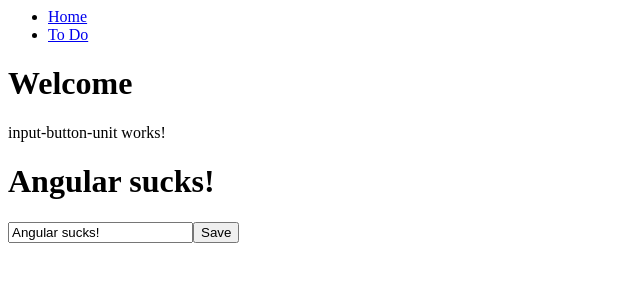
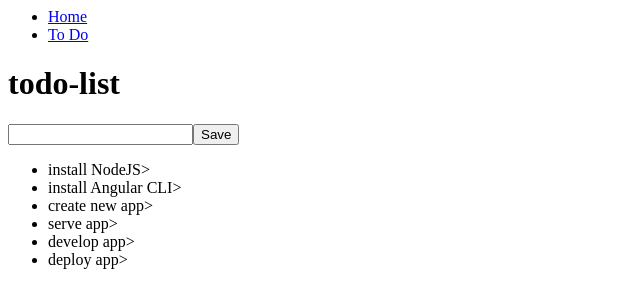
Before and after one commit to mtrijsel/ng-simple-todo, an Angular app: page /todo in a window 1280 px wide. Shown: the top 308 px of the page, without its empty margins (0-640 px from the left). Built offline with nearby package versions, Linux system fonts and the light colour scheme.

Commit message:
3 files modified, 6 added, 3 deleted

```diff
--- a/src/input-button-unit/input-button-unit.component.html
+++ b/src/app/input-button-unit/input-button-unit.component.html
@@ -1,7 +1,4 @@
-<p>
-  input-button-unit works!
-</p>
-<h1>{{title}}</h1>
+<h4>{{title}}</h4>
 <input
   #inputElementRef
   [value]="title"
--- a/src/input-button-unit/input-button-unit.component.ts
+++ b/src/app/input-button-unit/input-button-unit.component.ts
@@ -6,15 +6,11 @@ import { Component, OnInit } from "@angular/core";
   styleUrls: ["./input-button-unit.component.css"]
 })
 export class InputButtonUnitComponent implements OnInit {
-  title: string = "Hello World";
+  title: string = "";
 
-  constructor() {
-    this.title = "I hate Angular!";
-  }
+  constructor() {}
 
-  ngOnInit() {
-    this.title = "Angular sucks!";
-  }
+  ngOnInit() {}
 
   changeTitle(title: string): void {
     console.log(title);
--- /dev/null
+++ b/src/app/todo/todo-item.component.html
@@ -0,0 +1 @@
+<span>{{item.title}}</span>
--- /dev/null
+++ b/src/app/todo/todo-item.component.ts
@@ -0,0 +1,14 @@
+import { Component, OnInit, Input } from '@angular/core'
+import { TodoItem } from './todo-item';
+
+@Component({
+  selector: 'app-todo-item',
+  templateUrl: './todo-item.component.html'
+})
+export class TodoItemComponent implements OnInit {
+  @Input() item: TodoItem;
+
+  constructor() {}
+
+  ngOnInit() {}
+}
--- /dev/null
+++ b/src/app/todo/todo-item.ts
@@ -0,0 +1,4 @@
+export interface TodoItem {
+  title: string;
+  completed?: boolean;
+}
--- a/src/app/todo/todo.component.html
+++ b/src/app/todo/todo.component.html
@@ -1,3 +1,9 @@
-<h1>Welcome</h1>
+<h1>{{title}}</h1>
 
 <app-input-button-unit></app-input-button-unit>
+
+<ul>
+  <li *ngFor="let todoItem of todoList">
+    <app-todo-item [item]="todoItem"></app-todo-item>>
+  </li>
+</ul>
--- a/src/app/todo/todo.component.ts
+++ b/src/app/todo/todo.component.ts
@@ -1,4 +1,5 @@
 import { Component, OnInit } from '@angular/core';
+import { TodoItem } from './todo-item';
 
 @Component({
   selector: 'app-todo',
@@ -7,8 +8,8 @@ import { Component, OnInit } from '@angular/core';
 })
 export class TodoComponent implements OnInit {
   title = 'todo-list';
-  todoList = [
-    {title: 'install NodeJS'},
+  todoList: TodoItem[] = [
+    {title: 'install NodeJS' },
     {title: 'install Angular CLI'},
     {title: 'create new app'},
     {title: 'serve app'},
```
Also changed, not shown: src/app/app.module.ts (+10 -3 lines), src/app/input-button-unit/input-button-unit.component.css (added).
